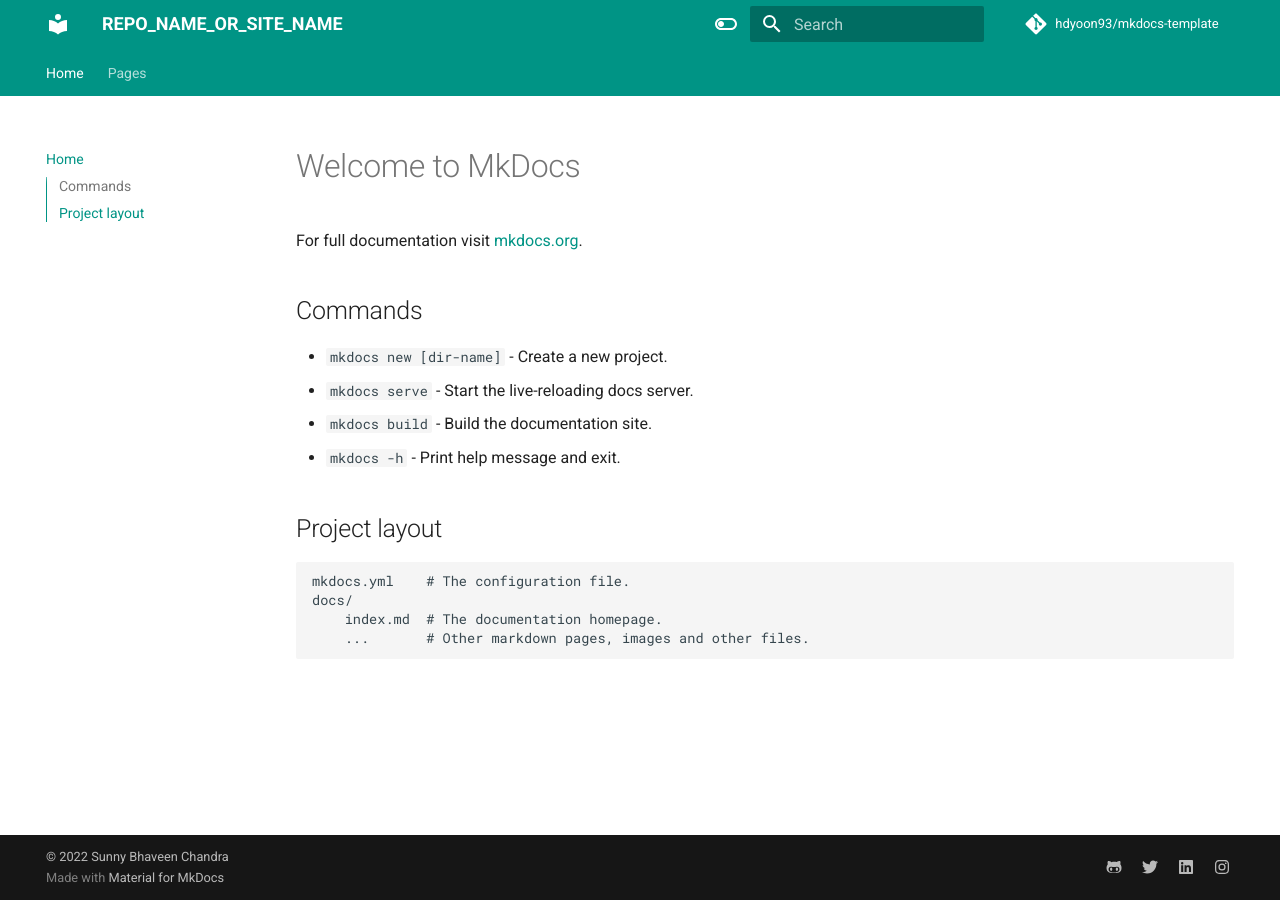
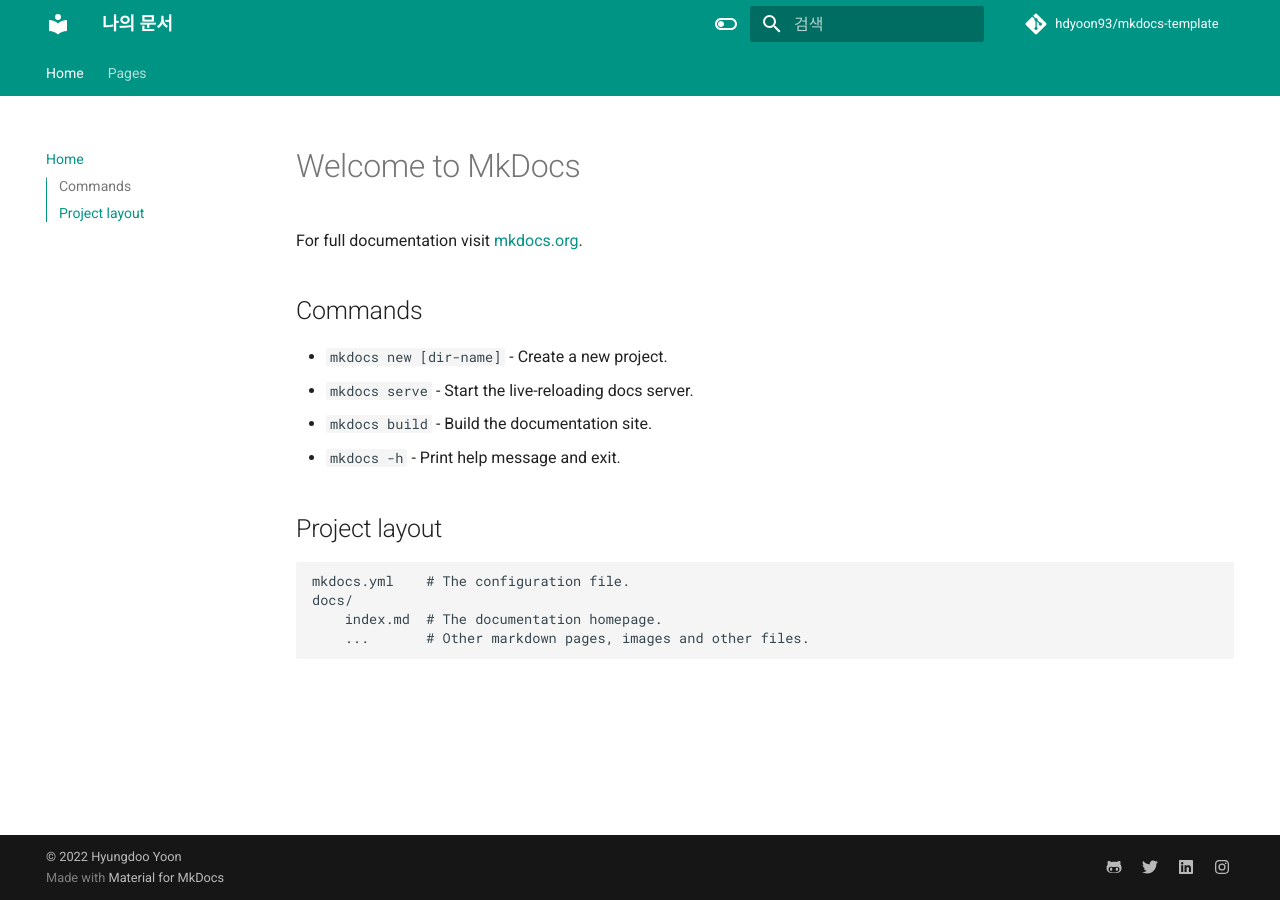
Before and after one commit to hdyoon93/mkdocs-template, an MkDocs documentation site: the page built from docs/index.md, in a window 1280 px wide. Built offline with MkDocs 1.6.1 and Material for MkDocs 9.7.7, drawn with Linux system fonts in a browser that asks for light colours; comment, search, counter and statistics services are not loaded; some of the changed lines change nothing that is shown.

Commit message:
내정보 추가

```diff
--- a/mkdocs.yml
+++ b/mkdocs.yml
@@ -1,7 +1,7 @@
 # Project information
-site_name: REPO_NAME_OR_SITE_NAME
+site_name: 나의 문서
+
 # defeine TOC or order of website-
-
 nav:
   - Home: index.md
   - Pages:
@@ -10,10 +10,9 @@ nav:
         - level4:
           - first: pages/first.md
 
-site_author: Sunny Bhaveen Chandra
+site_author: 윤형두
 site_description: >-
-  DESCRIPTION
-
+  내 문서를 관리하는 곳
 # Repository
 repo_name: hdyoon93/mkdocs-template
 repo_url: https://github.com/hdyoon93/mkdocs-template
@@ -26,7 +25,7 @@ theme:
     - navigation.sections
     - toc.integrate
     - navigation.top
-  language: en
+  language: ko
   palette:
     - scheme: default
       toggle:
@@ -45,13 +44,13 @@ theme:
 extra:
   social:
     - icon: fontawesome/brands/github-alt
-      link: https://github.com/c17hawke
+      link: https://github.com/hdyoon93
     - icon: fontawesome/brands/twitter
-      link: https://twitter.com/c17hawke
+      link: https://twitter.com/hdyoon93
     - icon: fontawesome/brands/linkedin
-      link: https://linkedin.com/in/c17hawke
+      link: https://linkedin.com/in/hdyoon93
     - icon: fontawesome/brands/instagram
-      link: https://www.instagram.com/c17hawke/
+      link: https://www.instagram.com/hdyoon93
 
 extra_javascript:
   - javascripts/mathjax.js
@@ -76,4 +75,4 @@ plugins:
   - search
 
 copyright: |
-  &copy; 2022 <a href="https://github.com/c17hawke"  target="_blank" rel="noopener">Sunny Bhaveen Chandra</a>
+  &copy; 2022 <a href="https://github.com/hdyoon93"  target="_blank" rel="noopener">Hyungdoo Yoon</a>
```
